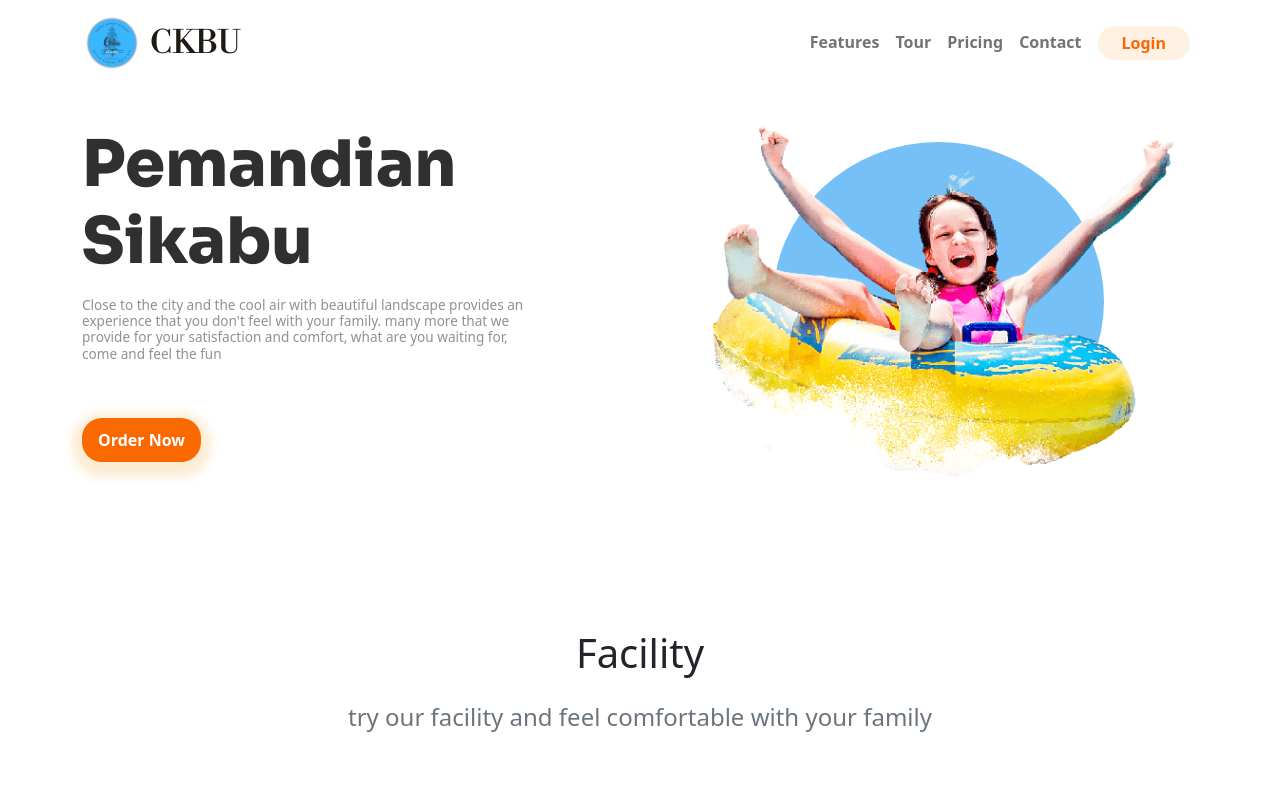
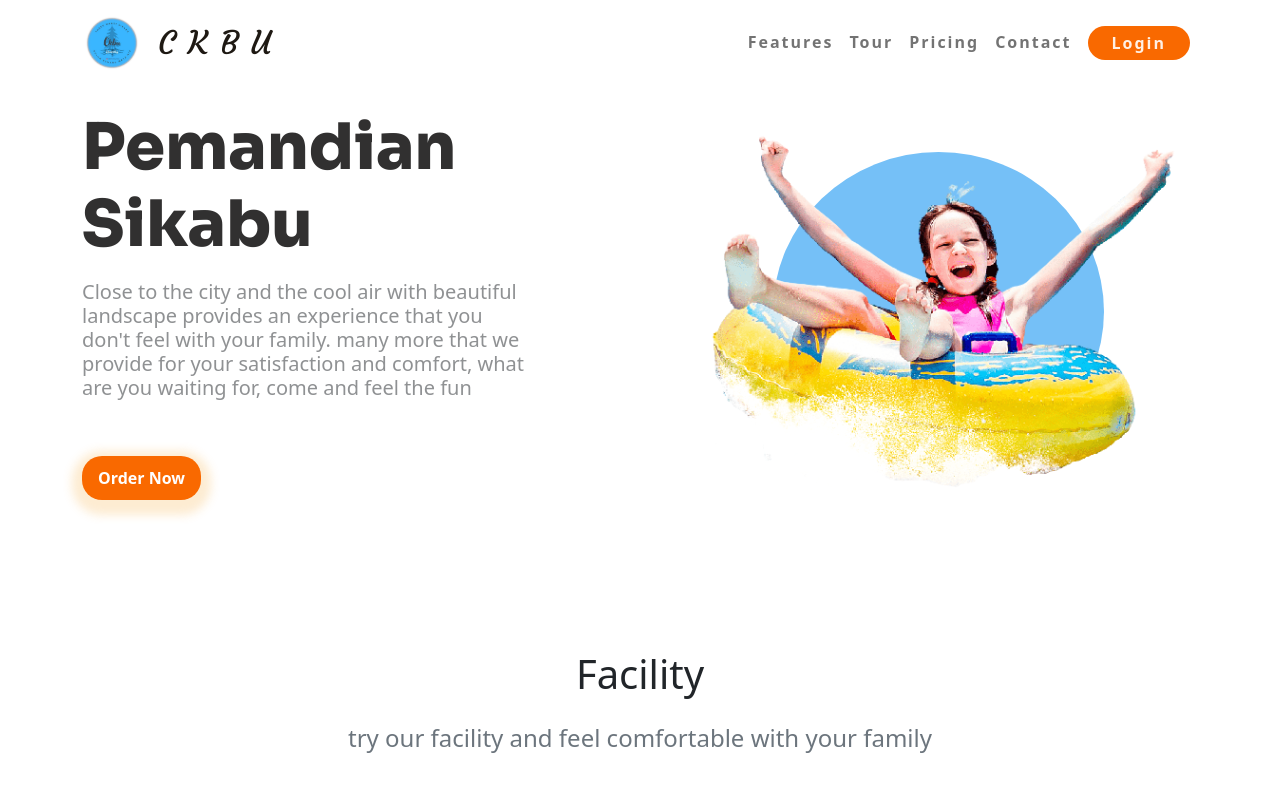
Before and after one commit to Rino-Saputra/sikabu, a React (Create React App) app: page / in a window 1280 px wide. Shown: the top 800 px of the page. Built offline with nearby package versions, Linux system fonts and the light colour scheme.

Commit message:
navbar and header styling edited --karunialeo--

```diff
--- a/src/component/organism/header/index.js
+++ b/src/component/organism/header/index.js
@@ -1,29 +1,39 @@
-import { Container, Navbar, Nav } from 'react-bootstrap'
-import { logo } from '../../../export/image'
+import { Container, Navbar, Nav } from "react-bootstrap";
+import { logo } from "../../../export/image";
 
-import './style.css'
+import "./style.css";
 
 export default function Header() {
   return (
     <Navbar collapseOnSelect expand="md">
       <Container>
         <Navbar.Brand href="#home">
-                    <div className='d-flex align-items-center'>
-                        <img src={logo} alt="" className='header-logo me-2' />
-                        <h2 style={{color: '#1e1913'}} className='title-brand mt-2'>CKBU</h2>
+          <div className="d-flex align-items-center">
+            <img src={logo} alt="" className="header-logo me-3" />
+            <h2 style={{ color: "#1e1913" }} className="title-brand mt-2">
+              CKBU
+            </h2>
           </div>
         </Navbar.Brand>
         <Navbar.Toggle aria-controls="responsive-navbar-nav" />
         <Navbar.Collapse id="responsive-navbar-nav">
           <Nav className="ms-auto d-flex align-items-center fw-bold text-white">
-                        <Nav.Link className='a1' href="#features">Features <div className='b1'></div> </Nav.Link>
-                        <Nav.Link className='a2' href="#pricing">Tour <div className='b2'></div></Nav.Link>
-                        <Nav.Link className='a3' href="#deets">Pricing <div className='b3'></div></Nav.Link>
-                        <Nav.Link className='a4' href="#deet">Contact <div className='b4'></div></Nav.Link>
-                        <button className='login mx-2 my-2 a5'>Login</button>
+            <Nav.Link className="a1" href="#features">
+              Features <div className="b1"></div>{" "}
+            </Nav.Link>
+            <Nav.Link className="a2" href="#pricing">
+              Tour <div className="b2"></div>
+            </Nav.Link>
+            <Nav.Link className="a3" href="#deets">
+              Pricing <div className="b3"></div>
+            </Nav.Link>
+            <Nav.Link className="a4" href="#deet">
+              Contact <div className="b4"></div>
+            </Nav.Link>
+            <button className="login mx-2 my-2 a5">Login</button>
           </Nav>
         </Navbar.Collapse>
       </Container>
     </Navbar>
-    )
+  );
 }
--- a/src/component/organism/header/style.css
+++ b/src/component/organism/header/style.css
@@ -1,35 +1,53 @@
-@import url('https://fonts.googleapis.com/css2?family=Libre+Bodoni&display=swap');
+@import url("https://fonts.googleapis.com/css2?family=Libre+Bodoni&display=swap");
+@import url("https://fonts.googleapis.com/css2?family=Sora:wght@800&display=swap");
+@import url("https://fonts.googleapis.com/css2?family=Courgette&display=swap");
+@import url("https://fonts.googleapis.com/css2?family=Pacifico&display=swap");
 
-.header-logo{
+.header-logo {
   width: 60px;
 }
 
-.title-brand{
-    font-family: 'Libre Bodoni';
+.title-brand {
+  font-family: "Courgette";
+  letter-spacing: 0.4em;
 }
 
-.login{
+.login {
+  letter-spacing: 2px;
   padding: 5px 1.5em;
   border-radius: 20px;
   border-style: none;
-    background-color: #fff0e4;
-    color: #f96900;
+  color: #fff0e4;
+  background-color: #f96900;
   font-weight: 850;
   transition: 0.6s ease;
 }
 
-.b1,.b2,.b3,.b4{
+.b1,
+.b2,
+.b3,
+.b4 {
   width: 40%;
   margin: 0 auto;
   border: 1px solid transparent;
   transition: 0.6s ease;
 }
 
-.a1:hover>.b1,.a2:hover>.b2,.a3:hover>.b3,.a4:hover>.b4{
+.a1:hover > .b1,
+.a2:hover > .b2,
+.a3:hover > .b3,
+.a4:hover > .b4 {
   border: 1px solid #f96900;
 }
 
-.login:hover{
-    background-color: #f96900;
+.a1,
+.a2,
+.a3,
+.a4 {
+  letter-spacing: 2px;
+}
+
+.login:hover {
+  background-color: #ff8732;
   color: #fff0e4;
 }
--- a/src/component/organism/textSection/index.js
+++ b/src/component/organism/textSection/index.js
@@ -1,17 +1,19 @@
-import React from 'react'
-import { Col, Row } from 'react-bootstrap'
-import './style.css'
-import ButtonSection from '../../molecules/buttonSection'
+import React from "react";
+import { Col, Row } from "react-bootstrap";
+import "./style.css";
+import ButtonSection from "../../molecules/buttonSection";
 
 export default function TextSection() {
-    return (
-        <>
-            <h1 className='section-title'>Pemandian Sikabu</h1>
-            <h6 className='pt-2 pb-5 section-desc'>
-                Close to the city and the cool air with beautiful landscape provides an experience that you don't feel with your family.
-                many more that we provide for your satisfaction and comfort, what are you waiting for, come and feel the fun
-            </h6>
-            <ButtonSection />
-        </>
-    )
+  return (
+    <>
+      <h1 className="section-title">Pemandian Sikabu</h1>
+      <h6 className="pt-2 pb-5 fs-5 section-desc">
+        Close to the city and the cool air with beautiful landscape provides an
+        experience that you don't feel with your family. many more that we
+        provide for your satisfaction and comfort, what are you waiting for,
+        come and feel the fun
+      </h6>
+      <ButtonSection />
+    </>
+  );
 }
--- a/src/component/organism/textSection/style.css
+++ b/src/component/organism/textSection/style.css
@@ -11,9 +11,9 @@
 }
 
 @media (max-width: 576px){
-    .section-desc{
-        text-align: justify;
-    }
+    /* .section-desc{ */
+        /* text-align: justify; */
+    /* }     */
     .section-title{
         font-size: 3.1rem;
     }
```
Also changed, not shown: src/component/molecules/buttonSection/index.js (+11 -11 lines), src/component/template/herosection/Index.js (+12 -12 lines). Lines whose indentation alone changed are shown as unchanged.
